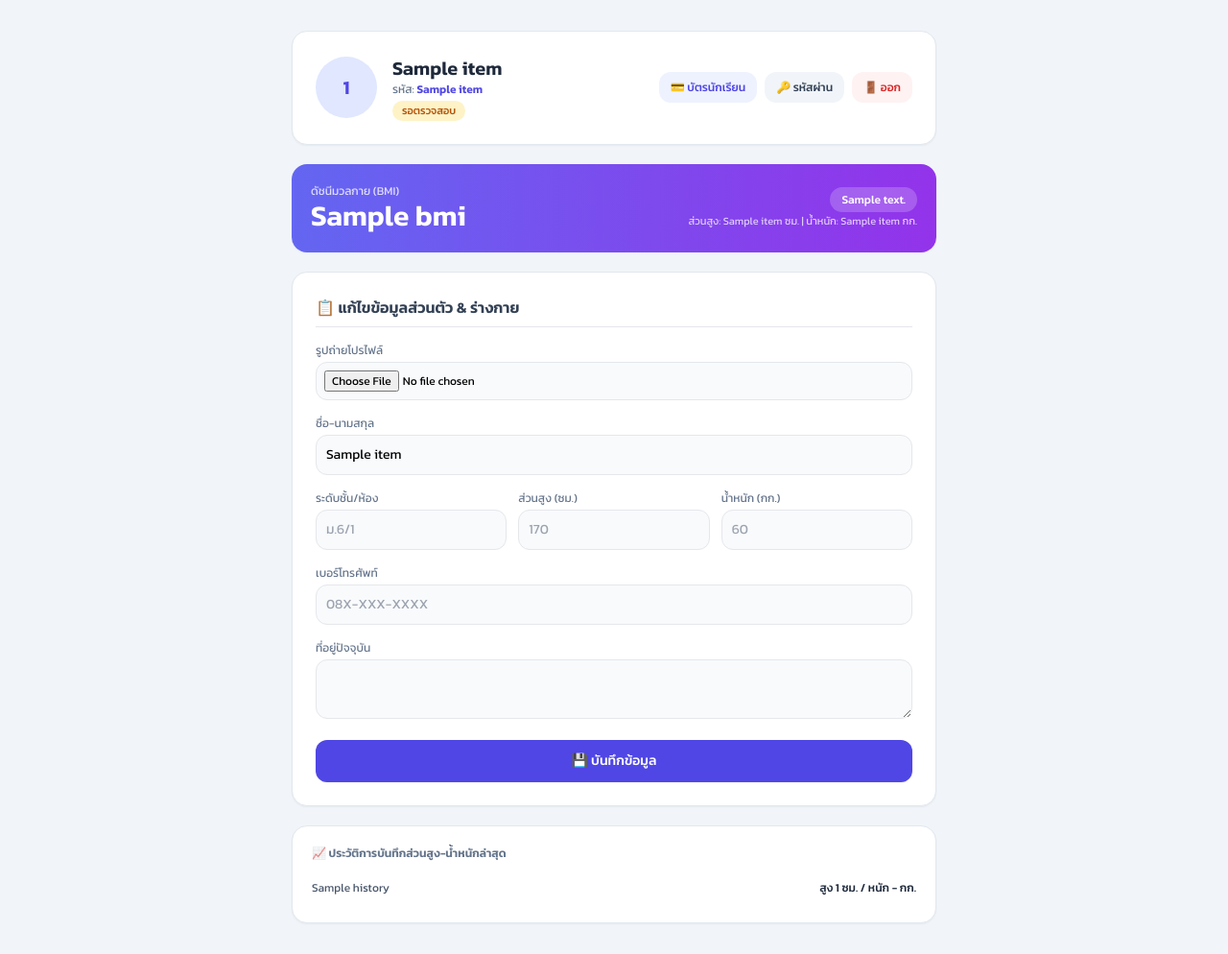
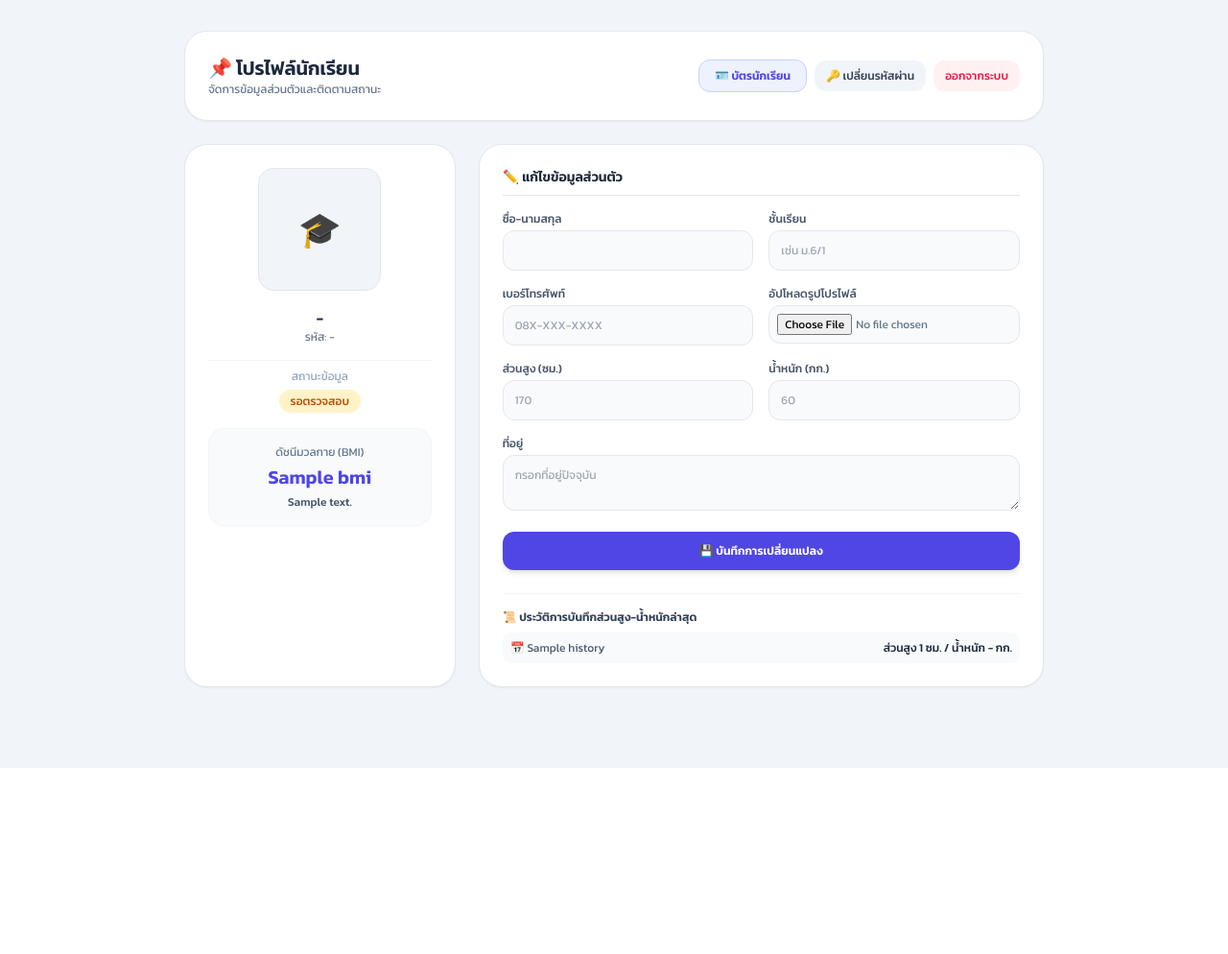
Before and after one commit to sittisak2009/student-web, a Python web app: template templates/student_profile.html in a window 1280 px wide. Shown: the whole page at 96% size. After the commit the page ends 800 px from the top, so only its background shows below. Run offline with Jinja, Linux system fonts and the light colour scheme; the template is opened without the code that fills it: most values are stand-ins (such as "Sample title", 1, 10 or a date in 2020); some libraries are stand-ins or nearby versions.

Commit message:
Update student_profile.html

```diff
--- a/templates/student_profile.html
+++ b/templates/student_profile.html
@@ -9,16 +9,15 @@
     <style> body { font-family: 'Kanit', sans-serif; } </style>
 </head>
 <body class="bg-slate-100 min-h-screen p-4 md:p-8">
-    <div class="max-w-2xl mx-auto space-y-5">
 
-        <!-- Flash Alert -->
+    <div class="max-w-4xl mx-auto space-y-6">
+
         {% with messages = get_flashed_messages(with_categories=true) %}
           {% if messages %}
             {% for category, message in messages %}
-              <div class="p-4 rounded-xl text-xs font-medium border shadow-sm
+              <div class="p-4 rounded-2xl text-xs font-medium border text-center
                   {% if category == 'success' %}bg-emerald-50 text-emerald-700 border-emerald-200
-                  {% elif category == 'error' %}bg-rose-50 text-rose-700 border-rose-200
-                  {% else %}bg-sky-50 text-sky-700 border-sky-200{% endif %}">
+                  {% else %}bg-rose-50 text-rose-700 border-rose-200{% endif %}">
                   {{ message }}
               </div>
             {% endfor %}
@@ -26,101 +25,115 @@
         {% endwith %}
 
         <!-- Header -->
-        <div class="bg-white p-6 rounded-2xl shadow-sm border border-slate-200 flex flex-col md:flex-row justify-between items-center gap-4">
-            <div class="flex items-center gap-4">
-                {% if s[9] %}
-                    <img src="/static/uploads/{{ s[9] }}" class="w-16 h-16 rounded-full object-cover border-2 border-indigo-500">
-                {% else %}
-                    <div class="w-16 h-16 rounded-full bg-indigo-100 text-indigo-600 flex items-center justify-center font-bold text-xl">{{ s[3][0] }}</div>
-                {% endif %}
+        <div class="bg-white p-6 rounded-3xl shadow-sm border border-slate-200 flex justify-between items-center">
             <div>
-                    <h1 class="text-xl font-bold text-slate-800">{{ s[3] }}</h1>
-                    <p class="text-xs text-slate-500">รหัส: <span class="font-semibold text-indigo-600">{{ s[1] }}</span></p>
-                    <span class="inline-block mt-1 text-[11px] px-2.5 py-0.5 rounded-full font-medium
-                        {% if s[10] == 'อนุมัติแล้ว' %}bg-emerald-100 text-emerald-700
-                        {% elif s[10] == 'ต้องแก้ไข' %}bg-rose-100 text-rose-700
-                        {% else %}bg-amber-100 text-amber-700{% endif %}">
-                        {{ s[10] or 'รอตรวจสอบ' }}
-                    </span>
+                <h1 class="text-xl font-bold text-slate-800">📌 โปรไฟล์นักเรียน</h1>
+                <p class="text-xs text-slate-500">จัดการข้อมูลส่วนตัวและติดตามสถานะ</p>
             </div>
-            </div>
-            <div class="flex flex-wrap gap-2">
-                <a href="/student/card" class="bg-indigo-50 hover:bg-indigo-100 text-indigo-600 text-xs py-2 px-3 rounded-xl font-medium transition">💳 บัตรนักเรียน</a>
-                <a href="/change_password" class="bg-slate-100 hover:bg-slate-200 text-slate-700 text-xs py-2 px-3 rounded-xl font-medium transition">🔑 รหัสผ่าน</a>
-                <a href="/logout" class="bg-red-50 hover:bg-red-100 text-red-600 text-xs py-2 px-3 rounded-xl font-medium transition">🚪 ออก</a>
+            <div class="flex items-center gap-2">
+                <a href="/student/card" class="bg-indigo-50 hover:bg-indigo-100 text-indigo-600 border border-indigo-200 px-4 py-2 rounded-xl text-xs font-semibold transition">🪪 บัตรนักเรียน</a>
+                <a href="/change_password" class="bg-slate-100 hover:bg-slate-200 text-slate-700 px-3 py-2 rounded-xl text-xs font-medium transition">🔑 เปลี่ยนรหัสผ่าน</a>
+                <a href="/logout" class="bg-rose-50 hover:bg-rose-100 text-rose-600 px-3 py-2 rounded-xl text-xs font-medium transition">ออกจากระบบ</a>
             </div>
         </div>
 
-        <!-- Teacher Note Alert -->
-        {% if s[11] %}
-        <div class="bg-amber-50 border border-amber-200 text-amber-800 p-4 rounded-2xl text-xs space-y-1">
-            <span class="font-bold flex items-center gap-1">📌 ข้อความจากครูผู้ดูแล:</span>
-            <p class="text-slate-700 pl-4">{{ s[11] }}</p>
+        <div class="grid grid-cols-1 md:grid-cols-3 gap-6">
+
+            <!-- ฝั่งซ้าย: รูปโปรไฟล์และสถานะ -->
+            <div class="bg-white p-6 rounded-3xl shadow-sm border border-slate-200 space-y-4 text-center">
+                <div class="relative w-32 h-32 mx-auto">
+                    {% if s and len(s) > 9 and s[9] %}
+                        <img src="/static/uploads/{{ s[9] }}" class="w-full h-full rounded-2xl object-cover border-2 border-slate-200 shadow-sm">
+                    {% else %}
+                        <div class="w-full h-full rounded-2xl bg-slate-100 flex items-center justify-center text-4xl text-slate-400 font-bold border border-slate-200">
+                            {{ s[3][0] if s and len(s) > 3 and s[3] else '🎓' }}
                         </div>
                     {% endif %}
+                </div>
 
-        <!-- BMI Box -->
-        {% if bmi %}
-        <div class="bg-gradient-to-r from-indigo-500 to-purple-600 text-white p-5 rounded-2xl shadow-sm flex justify-between items-center">
                 <div>
-                <p class="text-xs opacity-80">ดัชนีมวลกาย (BMI)</p>
-                <div class="text-3xl font-bold">{{ bmi }}</div>
+                    <h2 class="text-base font-bold text-slate-800">{{ s[3] if s and len(s) > 3 else '-' }}</h2>
+                    <p class="text-xs text-slate-500">รหัส: {{ s[1] if s and len(s) > 1 else '-' }}</p>
                 </div>
-            <div class="text-right">
-                <span class="bg-white/20 px-3 py-1 rounded-full text-xs font-medium">{{ bmi_text }}</span>
-                <p class="text-[11px] opacity-75 mt-1">ส่วนสูง: {{ s[7] }} ซม. | น้ำหนัก: {{ s[8] }} กก.</p>
+
+                <div class="pt-2 border-t border-slate-100">
+                    <span class="text-xs text-slate-400 block mb-1">สถานะข้อมูล</span>
+                    <span class="px-3 py-1 rounded-full text-xs font-medium inline-block
+                        {% if s and len(s) > 10 and s[10] == 'อนุมัติแล้ว' %}bg-emerald-100 text-emerald-700
+                        {% elif s and len(s) > 10 and s[10] == 'ให้แก้ไข' %}bg-rose-100 text-rose-700
+                        {% else %}bg-amber-100 text-amber-700{% endif %}">
+                        {{ s[10] if s and len(s) > 10 and s[10] else 'รอตรวจสอบ' }}
+                    </span>
+                    {% if s and len(s) > 11 and s[11] %}
+                        <p class="text-[11px] text-rose-500 mt-2 bg-rose-50 p-2 rounded-xl">หมายเหตุ: {{ s[11] }}</p>
+                    {% endif %}
+                </div>
+
+                <!-- BMI -->
+                <div class="bg-slate-50 p-4 rounded-2xl border border-slate-100 space-y-1">
+                    <p class="text-xs text-slate-500">ดัชนีมวลกาย (BMI)</p>
+                    <p class="text-xl font-bold text-indigo-600">{{ bmi if bmi else '-' }}</p>
+                    <p class="text-xs font-medium text-slate-600">{{ bmi_text }}</p>
                 </div>
             </div>
-        {% endif %}
 
-        <!-- Update Form -->
-        <div class="bg-white p-6 rounded-2xl shadow-sm border border-slate-200 space-y-4">
-            <h2 class="text-base font-semibold text-slate-700 border-b pb-2">📋 แก้ไขข้อมูลส่วนตัว & ร่างกาย</h2>
+            <!-- ฝั่งขวา: ฟอร์มแก้ไขข้อมูล -->
+            <div class="md:col-span-2 bg-white p-6 rounded-3xl shadow-sm border border-slate-200">
+                <h3 class="text-sm font-bold text-slate-800 mb-4 pb-2 border-b">✏️ แก้ไขข้อมูลส่วนตัว</h3>
 
                 <form action="/student/update" method="POST" enctype="multipart/form-data" class="space-y-4">
+
+                    <div class="grid grid-cols-1 md:grid-cols-2 gap-4">
                         <div>
-                    <label class="block text-xs text-slate-500 mb-1">รูปถ่ายโปรไฟล์</label>
-                    <input type="file" name="profile_img" accept="image/*" class="w-full text-xs bg-slate-50 p-2 border rounded-xl">
+                            <label class="block text-xs font-medium text-slate-600 mb-1">ชื่อ-นามสกุล</label>
+                            <input type="text" name="fullname" value="{{ s[3] if s and len(s) > 3 and s[3] else '' }}" required class="w-full p-3 bg-slate-50 border rounded-xl text-xs outline-none focus:ring-2 focus:ring-indigo-500">
                         </div>
                         <div>
-                    <label class="block text-xs text-slate-500 mb-1">ชื่อ-นามสกุล</label>
-                    <input type="text" name="fullname" value="{{ s[3] }}" required class="w-full p-2.5 bg-slate-50 border rounded-xl text-sm outline-none">
+                            <label class="block text-xs font-medium text-slate-600 mb-1">ชั้นเรียน</label>
+                            <input type="text" name="grade" value="{{ s[4] if s and len(s) > 4 and s[4] else '' }}" placeholder="เช่น ม.6/1" class="w-full p-3 bg-slate-50 border rounded-xl text-xs outline-none focus:ring-2 focus:ring-indigo-500">
                         </div>
-                <div class="grid grid-cols-3 gap-3">
+                    </div>
+
+                    <div class="grid grid-cols-1 md:grid-cols-2 gap-4">
                         <div>
-                        <label class="block text-xs text-slate-500 mb-1">ระดับชั้น/ห้อง</label>
-                        <input type="text" name="grade" value="{{ s[4] or '' }}" placeholder="ม.6/1" class="w-full p-2.5 bg-slate-50 border rounded-xl text-sm outline-none">
+                            <label class="block text-xs font-medium text-slate-600 mb-1">เบอร์โทรศัพท์</label>
+                            <input type="text" name="phone" value="{{ s[5] if s and len(s) > 5 and s[5] else '' }}" placeholder="08X-XXX-XXXX" class="w-full p-3 bg-slate-50 border rounded-xl text-xs outline-none focus:ring-2 focus:ring-indigo-500">
                         </div>
                         <div>
-                        <label class="block text-xs text-slate-500 mb-1">ส่วนสูง (ซม.)</label>
-                        <input type="number" step="0.1" name="height" value="{{ s[7] or '' }}" placeholder="170" class="w-full p-2.5 bg-slate-50 border rounded-xl text-sm outline-none">
+                            <label class="block text-xs font-medium text-slate-600 mb-1">อัปโหลดรูปโปรไฟล์</label>
+                            <input type="file" name="profile_img" accept="image/*" class="w-full p-2 bg-slate-50 border rounded-xl text-xs text-slate-500 outline-none">
+                        </div>
+                    </div>
+
+                    <div class="grid grid-cols-1 md:grid-cols-2 gap-4">
+                        <div>
+                            <label class="block text-xs font-medium text-slate-600 mb-1">ส่วนสูง (ซม.)</label>
+                            <input type="number" step="0.1" name="height" value="{{ s[7] if s and len(s) > 7 and s[7] else '' }}" placeholder="170" class="w-full p-3 bg-slate-50 border rounded-xl text-xs outline-none focus:ring-2 focus:ring-indigo-500">
                         </div>
                         <div>
-                        <label class="block text-xs text-slate-500 mb-1">น้ำหนัก (กก.)</label>
-                        <input type="number" step="0.1" name="weight" value="{{ s[8] or '' }}" placeholder="60" class="w-full p-2.5 bg-slate-50 border rounded-xl text-sm outline-none">
+                            <label class="block text-xs font-medium text-slate-600 mb-1">น้ำหนัก (กก.)</label>
+                            <input type="number" step="0.1" name="weight" value="{{ s[8] if s and len(s) > 8 and s[8] else '' }}" placeholder="60" class="w-full p-3 bg-slate-50 border rounded-xl text-xs outline-none focus:ring-2 focus:ring-indigo-500">
                         </div>
                     </div>
+
                     <div>
-                    <label class="block text-xs text-slate-500 mb-1">เบอร์โทรศัพท์</label>
-                    <input type="text" name="phone" value="{{ s[5] or '' }}" placeholder="08X-XXX-XXXX" class="w-full p-2.5 bg-slate-50 border rounded-xl text-sm outline-none">
-                </div>
-                <div>
-                    <label class="block text-xs text-slate-500 mb-1">ที่อยู่ปัจจุบัน</label>
-                    <textarea name="address" rows="2" class="w-full p-2.5 bg-slate-50 border rounded-xl text-sm outline-none">{{ s[6] or '' }}</textarea>
-                </div>
-                <button type="submit" class="w-full py-3 bg-indigo-600 hover:bg-indigo-700 text-white rounded-xl text-sm font-medium transition shadow-sm">💾 บันทึกข้อมูล</button>
-            </form>
+                        <label class="block text-xs font-medium text-slate-600 mb-1">ที่อยู่</label>
+                        <textarea name="address" rows="2" placeholder="กรอกที่อยู่ปัจจุบัน" class="w-full p-3 bg-slate-50 border rounded-xl text-xs outline-none focus:ring-2 focus:ring-indigo-500">{{ s[6] if s and len(s) > 6 and s[6] else '' }}</textarea>
                     </div>
 
-        <!-- History Table -->
+                    <button type="submit" class="w-full py-3 bg-indigo-600 hover:bg-indigo-700 text-white rounded-xl text-xs font-semibold transition shadow-md">
+                        💾 บันทึกการเปลี่ยนแปลง
+                    </button>
+                </form>
+
                 {% if history %}
-        <div class="bg-white p-5 rounded-2xl shadow-sm border border-slate-200 space-y-3">
-            <h3 class="text-xs font-semibold text-slate-500 uppercase">📈 ประวัติการบันทึกส่วนสูง-น้ำหนักล่าสุด</h3>
-            <div class="divide-y text-xs text-slate-600">
+                <div class="mt-6 pt-4 border-t border-slate-100">
+                    <h4 class="text-xs font-bold text-slate-700 mb-2">📜 ประวัติการบันทึกส่วนสูง-น้ำหนักล่าสุด</h4>
+                    <div class="space-y-1.5">
                         {% for h in history %}
-                <div class="py-2 flex justify-between items-center">
-                    <span>{{ h[2] }}</span>
-                    <span class="font-medium text-slate-800">สูง {{ h[0] or '-' }} ซม. / หนัก {{ h[1] or '-' }} กก.</span>
+                        <div class="flex justify-between items-center text-xs p-2 bg-slate-50 rounded-lg text-slate-600">
+                            <span>📅 {{ h[2] }}</span>
+                            <span class="font-medium text-slate-800">ส่วนสูง {{ h[0] or '-' }} ซม. / น้ำหนัก {{ h[1] or '-' }} กก.</span>
                         </div>
                         {% endfor %}
                     </div>
@@ -128,5 +141,10 @@
                 {% endif %}
 
             </div>
+
+        </div>
+
+    </div>
+
 </body>
     </html>
```
Lines whose indentation alone changed are shown as unchanged.
